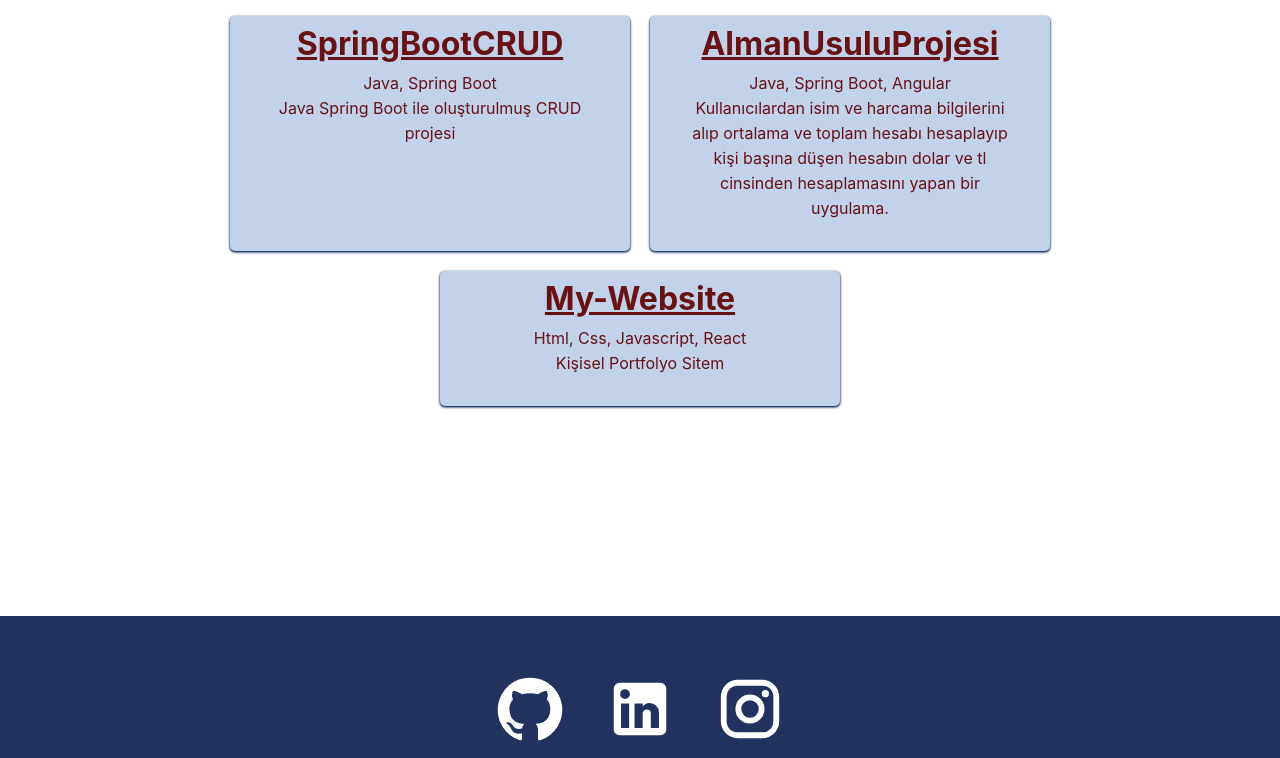
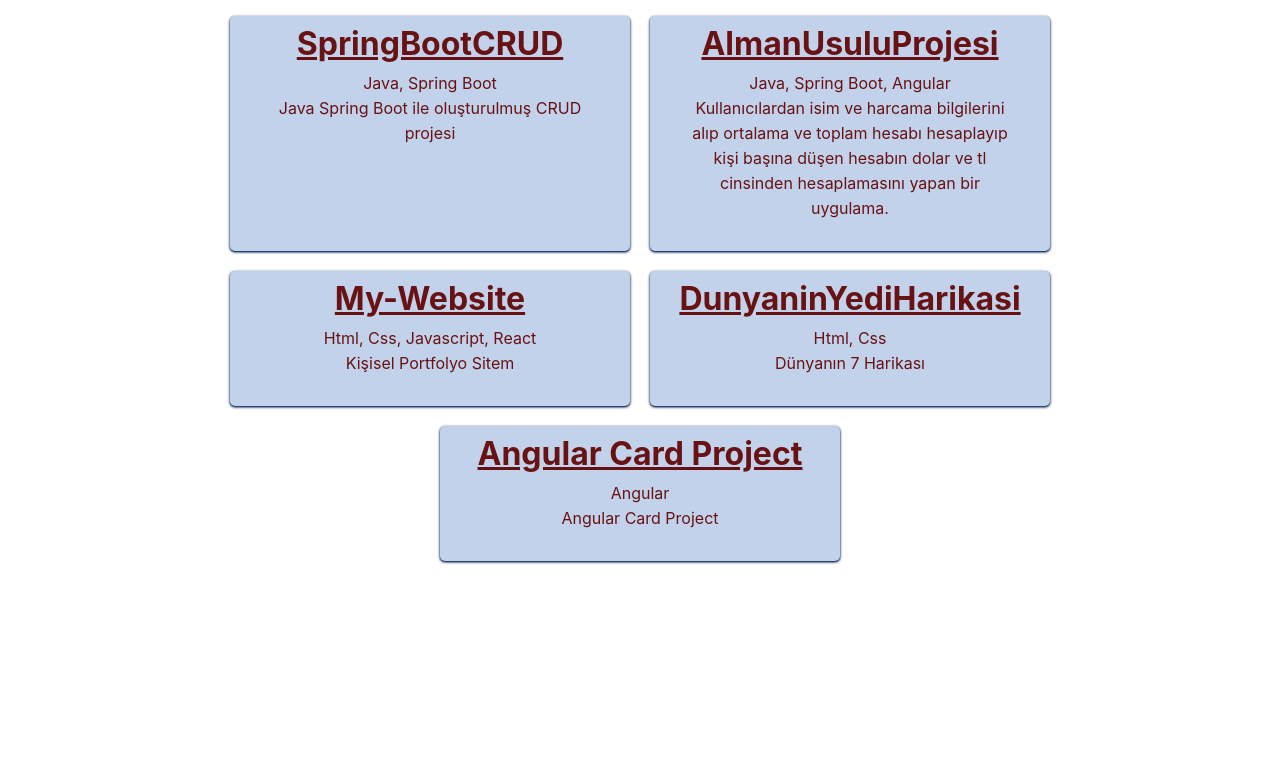
Before and after one commit to beyzarslann/my-website, a React (Create React App) app: page /githubrepos in a window 1280 px wide. Shown: the part 427-1185 px from the top of the page. Built offline with nearby package versions, Linux system fonts and the light colour scheme.

Commit message:
github repos guncellendi

```diff
--- a/src/pages/Anasayfa.js
+++ b/src/pages/Anasayfa.js
@@ -96,7 +96,7 @@
         <ol className='list'>
           <li className='item'>
             <h3> Front-end </h3>
-            <span> Html | CSS | JavaScript | React </span>
+            <span> Html | CSS | JavaScript | Angular </span>
           </li>
           <li className='item'>
             <h3> Back-end </h3>
--- a/src/pages/GithubRepos.js
+++ b/src/pages/GithubRepos.js
@@ -34,6 +34,18 @@
             <p> Html, Css, Javascript, React <br /> Kişisel Portfolyo Sitem </p>
           </div>
         </div>
+        <div className='repo'>
+          <div className='innerRepo'>
+          <h1> <a href='https://github.com/beyzarslann/DunyaninYediHarikasi'> DunyaninYediHarikasi </a> </h1>
+            <p> Html, Css <br /> Dünyanın 7 Harikası</p>
+          </div>
+        </div>
+        <div className='repo'>
+          <div className='innerRepo'>
+          <h1> <a href='https://github.com/beyzarslann/AngularCardProject'> Angular Card Project </a> </h1>
+            <p> Angular <br /> Angular Card Project </p>
+          </div>
+        </div>
       </div>
     </div>
   )
--- a/src/pages/Hakkimda.js
+++ b/src/pages/Hakkimda.js
@@ -37,14 +37,17 @@
             <h3> Sertifikalar </h3>
             <p>  - Java ile Oyun Programlama Hackhatonu - 2023  <br/>
             <a href="/images/hackhathon.jpeg" target="_blank">Sertifikayı Görmek İçin Tıklayın</a> <br/>
+            - BTK Akademi - Versiyon Kontrolleri: Git ve GitHub Katılım Sertifikası - 2023  <br/>
+            <a href="/images/git-github.jpg" target="_blank">Sertifikayı Görmek İçin Tıklayın</a> <br/>
+                 - BTK Akademi - Angular ile Web Programlama Katılım Sertifikası - 2023  <br/>
+            <a href="/images/angular.jpg" target="_blank">Sertifikayı Görmek İçin Tıklayın</a> <br/>
                  - Kodluyoruz Hi-Kod Front End Atölyesi - 2023  <br/>
             <a href="/images/hikodsertifika.png" target="_blank">Sertifikayı Görmek İçin Tıklayın</a> <br/>
                  - Archi's Academy - Java Spring Boot Workshop - 2023 <br/>
             <a href="/images/java-springboot.jpg" target="_blank">Sertifikayı Görmek İçin Tıklayın</a> <br/>
                  - Genç Mühendisler Topluluğu Katılım Belgesi - 2021 <br/>
             <a href="/images/sertifika.png" target="_blank">Sertifikayı Görmek İçin Tıklayın</a> <br/>
-                 - BTK Akademi - Versiyon Kontrolleri: Git ve GitHub Katılım Sertifikası - 2023  <br/>
-            <a href="/images/git-github.jpg" target="_blank">Sertifikayı Görmek İçin Tıklayın</a> <br/>
+
 
             </p>
           </li>
```
Also changed, not shown: public/images/angular.jpg (added).
